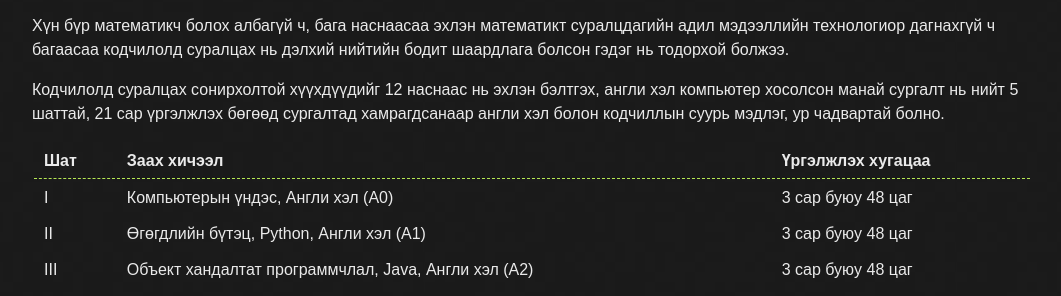
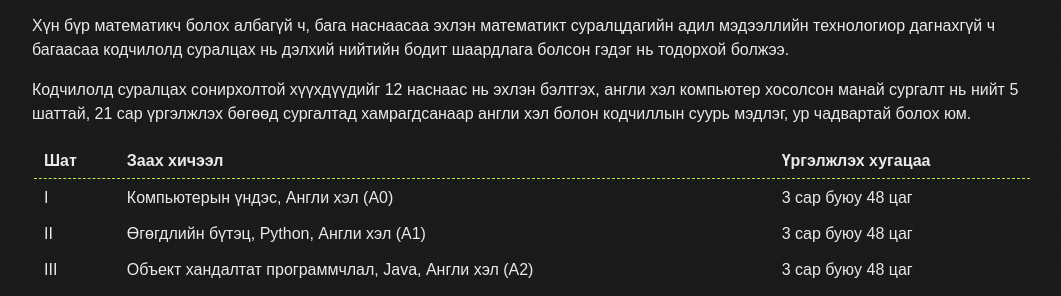
Before and after one commit to ganaatulgaa/corecode, a Jekyll site: the page built from ads.md, in a window 1280 px wide and 900 px high, scrolled down 1476 px. Shown: the part 179-475 px from the top of the window, without its empty margins (108-1169 px from the left). Built offline with Jekyll 4.4.1, drawn with Linux system fonts in a browser that asks for light colours; our own code applies the rules of GitHub Pages for plain Markdown files.

Commit message:
Update ads.md

```diff
--- a/ads.md
+++ b/ads.md
@@ -46,7 +46,7 @@ layout: default
 
 Хүн бүр математикч болох албагүй ч, бага наснаасаа эхлэн математикт суралцдагийн адил мэдээллийн технологиор дагнахгүй ч багаасаа кодчилолд суралцах нь дэлхий нийтийн бодит шаардлага болсон гэдэг нь тодорхой болжээ.
 
-Кодчилолд суралцах сонирхолтой хүүхдүүдийг 12 наснаас нь эхлэн бэлтгэх, англи хэл компьютер хосолсон манай сургалт нь нийт 5 шаттай, 21 сар үргэлжлэх бөгөөд сургалтад хамрагдсанаар англи хэл болон кодчиллын суурь мэдлэг, ур чадвартай болно.
+Кодчилолд суралцах сонирхолтой хүүхдүүдийг 12 наснаас нь эхлэн бэлтгэх, англи хэл компьютер хосолсон манай сургалт нь нийт 5 шаттай, 21 сар үргэлжлэх бөгөөд сургалтад хамрагдсанаар англи хэл болон кодчиллын суурь мэдлэг, ур чадвартай болох юм.
 
 |-----+-----------------------------------------------------+-------------------|
 | Шат | Заах хичээл                                         | Үргэлжлэх хугацаа |
```
